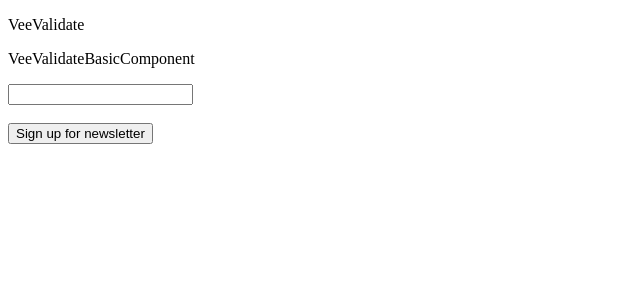
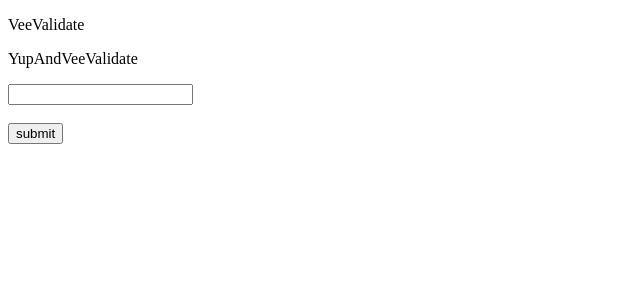
Before and after one commit to es-77/learn-vue-js, a Vue app: page / in a window 1280 px wide. Shown: the top 300 px of the page, without its empty margins (0-640 px from the left). Built offline with nearby package versions, Linux system fonts and the light colour scheme.

Commit message:
validation with yup

```diff
--- a/package.json
+++ b/package.json
@@ -16,7 +16,8 @@
     "vee-validate": "^4.12.4",
     "vue": "^3.4.15",
     "vue-axios": "^3.5.2",
-    "vue-router": "^4.2.5"
+    "vue-router": "^4.2.5",
+    "yup": "^1.3.3"
   },
   "devDependencies": {
     "@babel/core": "^7.12.16",
--- a/src/components/veeValidate/VeeValidate.vue
+++ b/src/components/veeValidate/VeeValidate.vue
@@ -1,14 +1,17 @@
 <template>
   <p>VeeValidate</p>
-  <VeeValidateBasicComponent />
+  <!-- <VeeValidateBasicComponent /> -->
+  <YupAndVeeValidate />
 </template>
 
 <script>
-import VeeValidateBasicComponent from './VeeValidateBasicComponent.vue';
+// import VeeValidateBasicComponent from './VeeValidateBasicComponent.vue';
+import YupAndVeeValidate from './YupAndVeeValidate.vue';
 export default {
   name: 'VeeValidate',
   components: {
-    VeeValidateBasicComponent
+    // VeeValidateBasicComponent,
+    YupAndVeeValidate
   }
 };
 </script>
--- /dev/null
+++ b/src/components/veeValidate/YupAndVeeValidate.vue
@@ -0,0 +1,35 @@
+<template>
+  <p>YupAndVeeValidate</p>
+  <Form @submit="onSubmit" :validation-schema="schema">
+    <Field name="email" type="email" /> <br />
+    <ErrorMessage name="email" /><br />
+    <button>submit</button>
+  </Form>
+</template>
+
+<script>
+import { Form, Field, ErrorMessage } from 'vee-validate';
+import * as Yup from 'yup';
+export default {
+  name: 'YupAndVeeValidate',
+  data() {
+    const schema = Yup.object().shape({
+      email: Yup.string().required('the email is required *')
+    });
+    return {
+      schema
+    };
+  },
+  components: {
+    Form,
+    Field,
+    ErrorMessage
+  },
+  methods: {
+    onSubmit(value) {
+      alert(123);
+      console.log('Submitted', value);
+    }
+  }
+};
+</script>
```
Also changed, not shown: 1 other file (tests, documents, lock files or other folders).
